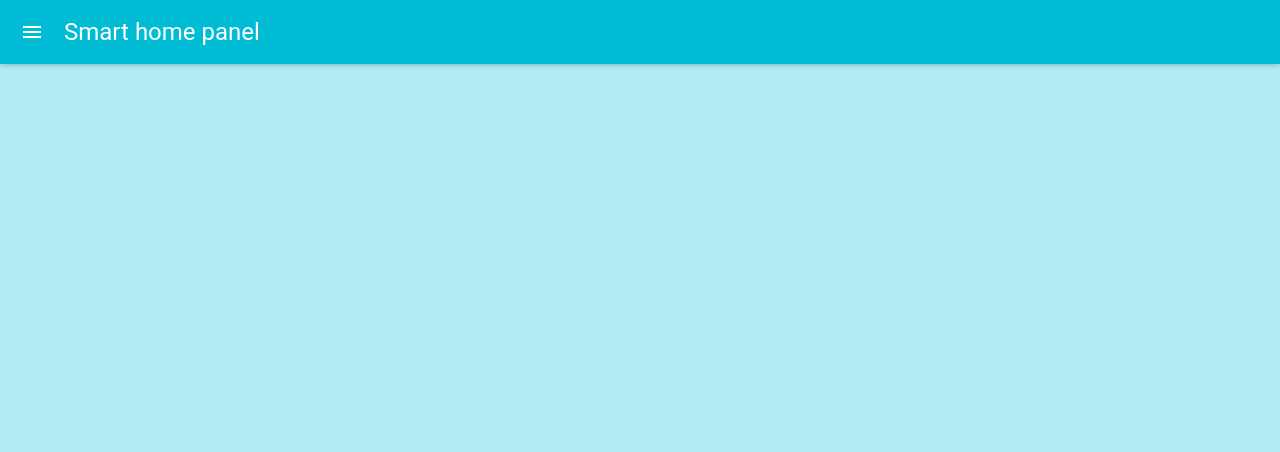
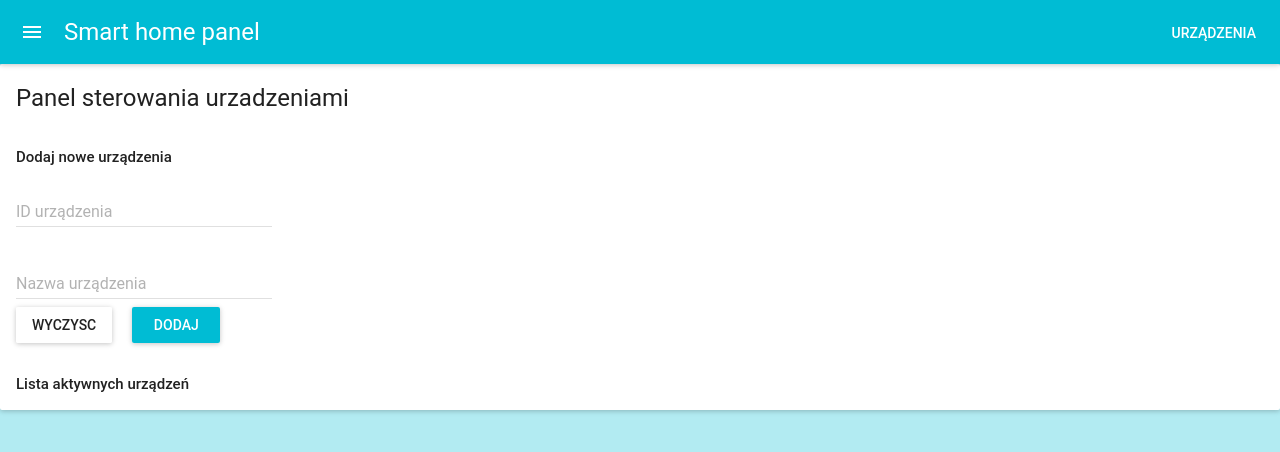
Before and after one commit to JeremiAnastaziak/smart-home, a React app: page /#/devices in a window 1280 px wide. Built offline with nearby package versions, Linux system fonts and the light colour scheme.

Commit message:
devices poc

```diff
--- /dev/null
+++ b/src/components/Devices/DevicesForm/index.js
@@ -0,0 +1,32 @@
+import React, { Component } from 'react';
+import { CardHeader, CardText } from 'material-ui/Card';
+import RaisedButton from 'material-ui/RaisedButton';
+import TextField from 'material-ui/TextField';
+
+class DevicesForm extends Component {
+    render() {
+        return (
+            <div>
+                <CardHeader title="Dodaj nowe urządzenia" style={{paddingBottom: 0, marginBottom: '-20px'}}/>
+                <CardText>
+                    <form>
+                        <TextField
+                            floatingLabelText="ID urządzenia"
+                            required
+                        />
+                        <br/>
+                        <TextField
+                            floatingLabelText="Nazwa urządzenia"
+                            required
+                        />
+                        <br/>
+                        <RaisedButton label="Wyczysc" style={{marginRight: '20px'}}/>
+                        <RaisedButton label="Dodaj" primary />
+                    </form>
+                </CardText>
+            </div>
+        );
+    }
+}
+
+export default DevicesForm;
--- /dev/null
+++ b/src/components/Devices/DevicesList/index.js
@@ -0,0 +1,14 @@
+import React, { Component } from 'react';
+import { CardHeader } from 'material-ui/Card';
+
+class DevicesForm extends Component{
+    render() {
+        return (
+            <div>
+                <CardHeader title="Lista aktywnych urządzeń"/>
+            </div>
+        )
+    }
+}
+
+export default DevicesForm;
--- /dev/null
+++ b/src/components/Devices/index.js
@@ -0,0 +1,18 @@
+import React, { PureComponent } from 'react';
+import { Card, CardTitle, CardHeader } from 'material-ui/Card';
+import Form from './DevicesForm';
+import List from './DevicesList';
+
+class Devices extends PureComponent {
+    render() {
+        return (
+            <Card>
+                <CardTitle title="Panel sterowania urzadzeniami"/>
+                <Form />
+                <List />
+            </Card>
+        )
+    }
+}
+
+export default Devices;
--- a/src/components/Header/index.js
+++ b/src/components/Header/index.js
@@ -9,50 +9,35 @@ import { toggleSideBar } from '../../actions/dashboard-actions';
 import { setAlarmView } from '../../actions/dashboard-alarm-actions';
 import Chip from 'material-ui/Chip';
 import { filterHandle } from '../../actions/dashboard-actions';
+import FlatButton from 'material-ui/FlatButton';
 
 const mapStateToProps = ({ dashboardAlarm, dashboard }) => {
     return {
-        title: dashboardAlarm.activeAlarmView,
-        activeHandle: dashboard.activeHandle
     };
 };
 
 const mapDispatchToProps = dispatch => {
     return {
-        openSideBar: () => dispatch(toggleSideBar()),
-        alarmViewClick: title => {
-            dispatch(setAlarmView(title));
-        },
-        disableHandleFilter: emptyHanleName => dispatch(filterHandle(emptyHanleName))
     };
 };
 
-const Icon = ({ alarmPage, alarmViewClick, openSideBar }) => {
-    return alarmPage ? (
-        <Link to="/" onClick={() => alarmViewClick('')}>
-            <IconButton>
-                <NavigationArrowBackIcon color="#fff" />
-            </IconButton>
-        </Link>
-    ) : (
-        <IconButton onClick={() => openSideBar()}>
-            <NavigationMenu color="#fff" />
-        </IconButton>
-    );
-};
-
-const renderChip = (handleName, disableHandleFilter) => {
-    return <Chip onRequestDelete={() => disableHandleFilter()}>{handleName}</Chip>;
-};
+// const Icon = ({ alarmPage, alarmViewClick, openSideBar }) => {
+//     return alarmPage ? (
+//         <Link to="/" onClick={() => alarmViewClick('')}>
+//             <IconButton>
+//                 <NavigationArrowBackIcon color="#fff" />
+//             </IconButton>
+//         </Link>
+//     ) : (
+//         <IconButton onClick={() => openSideBar()}>
+//             <NavigationMenu color="#fff" />
+//         </IconButton>
+//     );
+// };
 
 const upperCaseFirstLetter = word => word.replace(/(^|\s)\S/g, l => l.toUpperCase());
 
 const Header = ({
-    title,
-    openSideBar,
-    alarmViewClick,
-    activeHandle,
-    disableHandleFilter
 }) => {
     const renderTitle = title => {
         return title
@@ -62,21 +47,12 @@ const Header = ({
 
     return (
         <AppBar
-            title={renderTitle(title)}
+            title={renderTitle()}
             iconClassNameRight="muidocs-icon-navigation-expand-more"
-            onLeftIconButtonTouchTap={openSideBar}
-            iconElementLeft={
-                <Icon
-                    alarmPage={!!title}
-                    alarmViewClick={alarmViewClick}
-                    openSideBar={openSideBar}
-                />
-            }
-            iconElementRight={
-                activeHandle ? renderChip(activeHandle, disableHandleFilter) : null
+            iconElementRight={ <FlatButton label="Urządzenia"/>
             }
             iconStyleRight={{
-                marginTop: '15px'
+                marginTop: '7px'
             }}
         />
     );
--- a/src/components/Router/index.js
+++ b/src/components/Router/index.js
@@ -5,6 +5,7 @@ import DashboardAlarm from '../DashboardAlarm';
 import Header from '../Header';
 import SideBar from '../SideBar';
 import Landing from '../Landing';
+import Devices from '../Devices';
 import { connect } from 'react-redux';
 
 const mapStateToProps = ({ user }) => {
@@ -20,6 +21,7 @@ const Router = ({ isAuth }) => {
             <HashRouter>
                 <div>
                     <Header />
+                    <Route exact path="/devices" component={Devices} />
                     {!isAuth && (
                         <div className="unAuthRoutes">
                             <Route exact path="/" component={Landing} />
@@ -28,6 +30,7 @@ const Router = ({ isAuth }) => {
                     {isAuth && (
                         <div className="authRoutes">
                             <Route exact path="/" component={DashboardMain} />
+
                             {/* <Route
                                 exact
                                 path="/alarms/:alarm"
--- a/src/components/Sort/index.js
+++ b/src/components/Sort/index.js
@@ -21,7 +21,7 @@ const mapDispatchToProps = (dispatch) => {
 const Sort = ({ activeSort, onSortChange }) => {
     return (
         <div className="sort">
-            <span className="sort-header" style={{color: cyan500}}>Sort:</span>
+            <span className="sort-header" style={{color: cyan500}}>Sortowanie:</span>
             <DropDownMenu className="sort-select" value={activeSort} onChange={(e, index, value) => onSortChange(value)}>
                 <MenuItem value={'date_latest'} primaryText="Data najnowsze" />
                 <MenuItem value={'date_oldest'} primaryText="Data najstarsze" />
--- a/src/components/TableToolbar/index.css
+++ b/src/components/TableToolbar/index.css
@@ -12,6 +12,6 @@
     }
     .toolbar {
         height: 220px !important;
-        padding: 0 12px !important;
+        padding: 0 0 0 12px !important;
     }
 }
--- a/src/components/TableToolbar/index.js
+++ b/src/components/TableToolbar/index.js
@@ -16,7 +16,7 @@ const TableToolbar = ({ isAlarmTable }) => {
     return (
         <Toolbar className="toolbar">
             <ToolbarGroup>
-                <ToolbarTitle text="Ostatnie pomiary" />
+                <ToolbarTitle text="Klamki" />
             </ToolbarGroup>
             <ToolbarGroup className="toolbar-group--bottom" style={{justifyContent: 'flex-start'}}>
                 <Filter />
```
